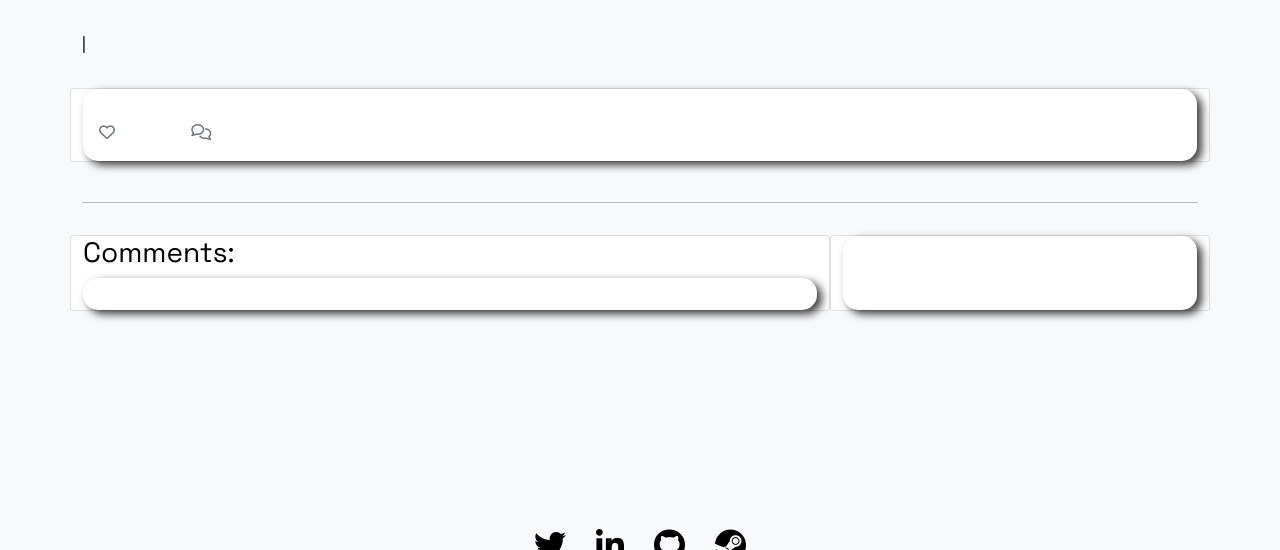
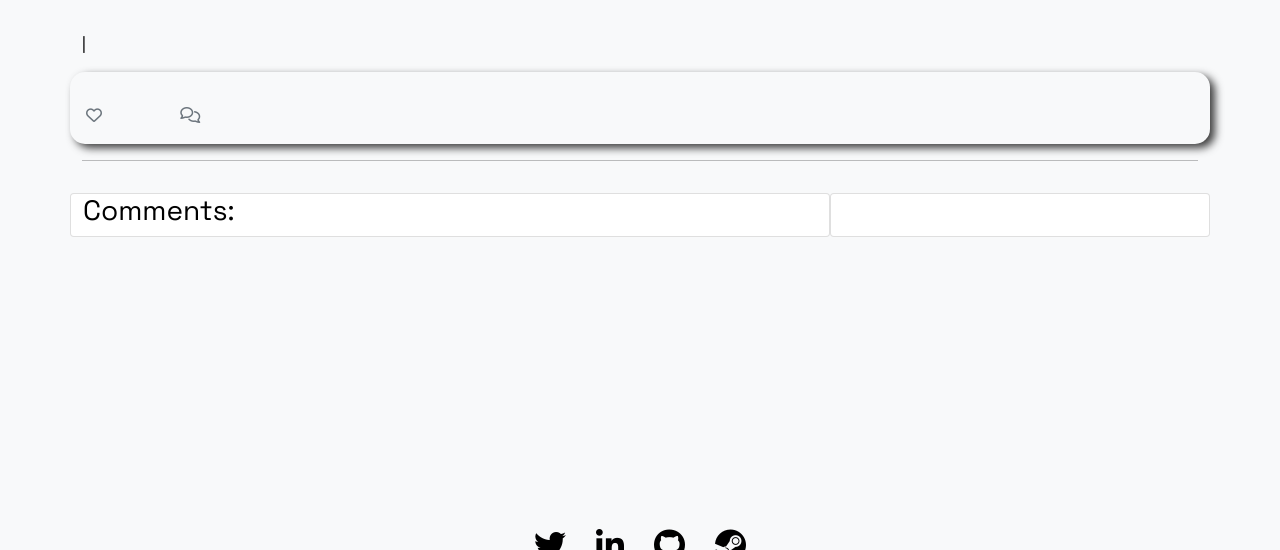
Before and after one commit to jrdnbrkfld/gamernetic, a Django app: template templates/post_detail.html in a window 1280 px wide. Shown: the part 158-708 px from the top of the page. Run offline with Django 4.2, Linux system fonts and the light colour scheme; the template is opened without the code that fills it, so the values that code supplies are empty; some libraries are stand-ins or nearby versions.

Commit message:
add border radius/shadow to cards

```diff
--- a/templates/index.html
+++ b/templates/index.html
@@ -23,14 +23,12 @@
 </header>
 
 <div class="container-fluid">
-    <div class="row">
-
-        <!-- Blog Entries Column -->
+    <div class="row mb-5">
         <div class="col-12 mt-3 left">
             <div class="row">
                 {% for post in post_list %}
                 <div class="col-md-4">
-                    <div class="card border-secondary text-bg-info mb-4">
+                    <div class="card mb-4" id="card-style">
                         <div class="card-body">
                             <div class="image-container">
                                 {% if "placeholder" in post.featured_image.url %}
--- a/templates/post_detail.html
+++ b/templates/post_detail.html
@@ -7,7 +7,8 @@
         <div class="row g-0">
             <div class="d-none d-md-block col-md-6 masthead-image">
                 {% if "placeholder" in post.featured_image.url %}
-                <img src="https://res.cloudinary.com/dhyy9pzrd/image/upload/v1653761818/header-image_q71tuy.jpg" width="100%">
+                <img src="https://res.cloudinary.com/dhyy9pzrd/image/upload/v1653761818/header-image_q71tuy.jpg"
+                    width="100%">
                 {% else %}
                 <img src=" {{ post.featured_image.url }}" width="100%">
                 {% endif %}
@@ -24,7 +25,7 @@
 
 <div class="container">
     <div class="row">
-        <div class="col card mb-4  mt-3 left  top">
+        <div class="col card mb-4 mt-3 left top" id="card-style">
             <div class="card-body">
                 <p class="card-text ">
                     {{ post.content | safe }}
@@ -50,9 +51,9 @@
         </div>
     </div>
     <div class="row">
-        <div class="col-md-8 card mb-4  mt-3 ">
+        <div class="col-md-8 card mb-4 mt-3">
             <h3>Comments:</h3>
-            <div class="card-body">
+            <div>
                 {% for comment in comments %}
                 <div class="comments" style="padding: 10px;">
                     <p class="font-weight-bold">
@@ -67,7 +68,8 @@
             </div>
         </div>
         <div class="col-md-4 card mb-4  mt-3 ">
-            <div class="card-body">
+            <div>
+
             </div>
         </div>
     </div>
```
